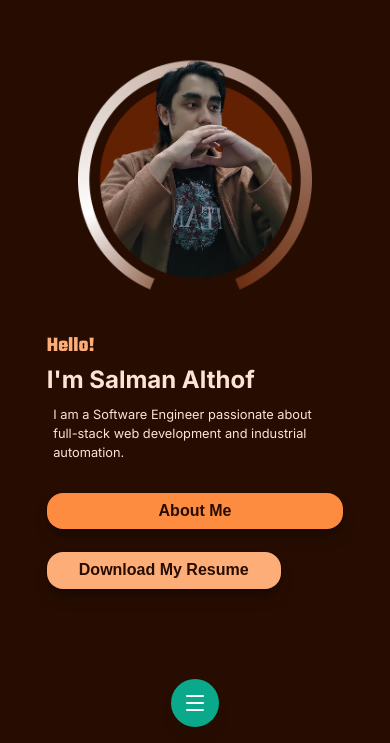
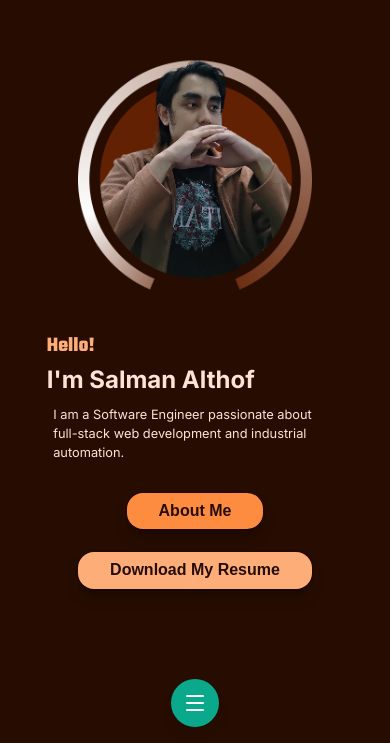
Before and after one commit to Salthof28/my-portofolio, a Next.js app: page / in a window 390 px wide. Shown: the part 101-844 px from the top of the page. Built offline with nearby package versions, Linux system fonts and the light colour scheme.

Commit message:
refactor: change position button for mobile version

```diff
--- a/src/app/page.tsx
+++ b/src/app/page.tsx
@@ -31,8 +31,8 @@ export default function Home() {
               <h1 className={`text-[#FEE2D4] def-h1 ${inter.className} font-bold`}>{`I'm Salman Althof`}</h1>
               <p className={`text-[#FEE2D4] def-p ${inter.className}`}>I am a Software Engineer passionate about full-stack web development and industrial automation.</p>
               <br/>
-              <div className="flex flex-col md:flex-row gap-[1.4rem]">
-                <Link href='/#about' className={`my-custom-button bg-[#fd8c41] text-[#270D01] shadow-lg/30 ring-[0.1rem] ring-black/5 active:scale-95 hover:scale-110 transform transition duration-300`}>About Me</Link>
+              <div className="flex flex-col md:flex-row gap-[1.4rem] items-center">
+                <Link href='/#about' className={`my-custom-button bg-[#fd8c41] text-[#270D01] shadow-lg/30 ring-[0.1rem] ring-black/5 active:scale-95 hover:scale-110 transform transition duration-300 w-fit`}>About Me</Link>
                 <form method="get" action="profile/cv/resume.pdf">
                     <button className={`my-custom-button bg-[#FCAD78] text-[#270D01] shadow-lg/30 ring-[0.1rem] ring-black/5 active:scale-95 hover:scale-110 transform transition duration-300`}>Download My Resume</button>
                 </form>
```
